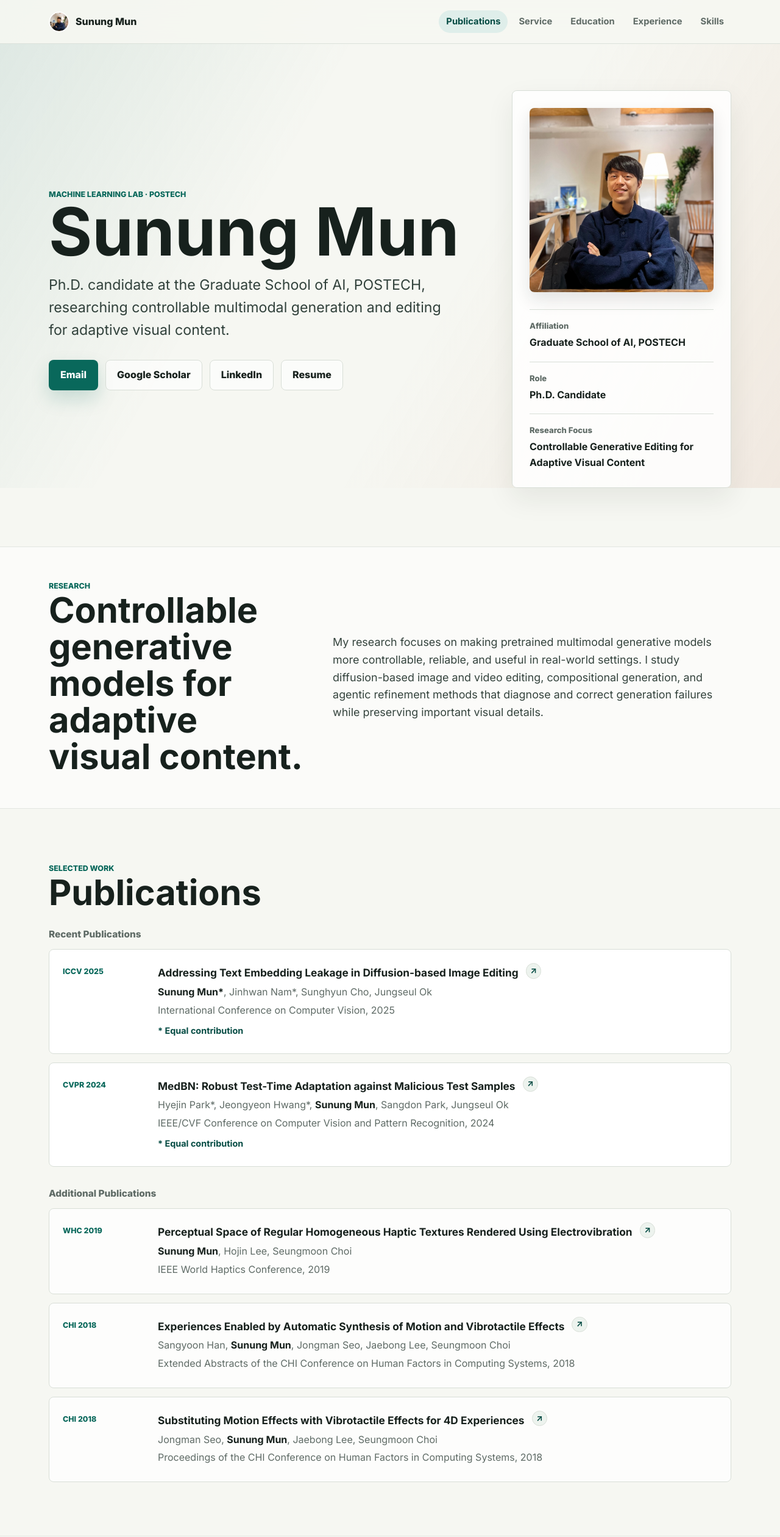
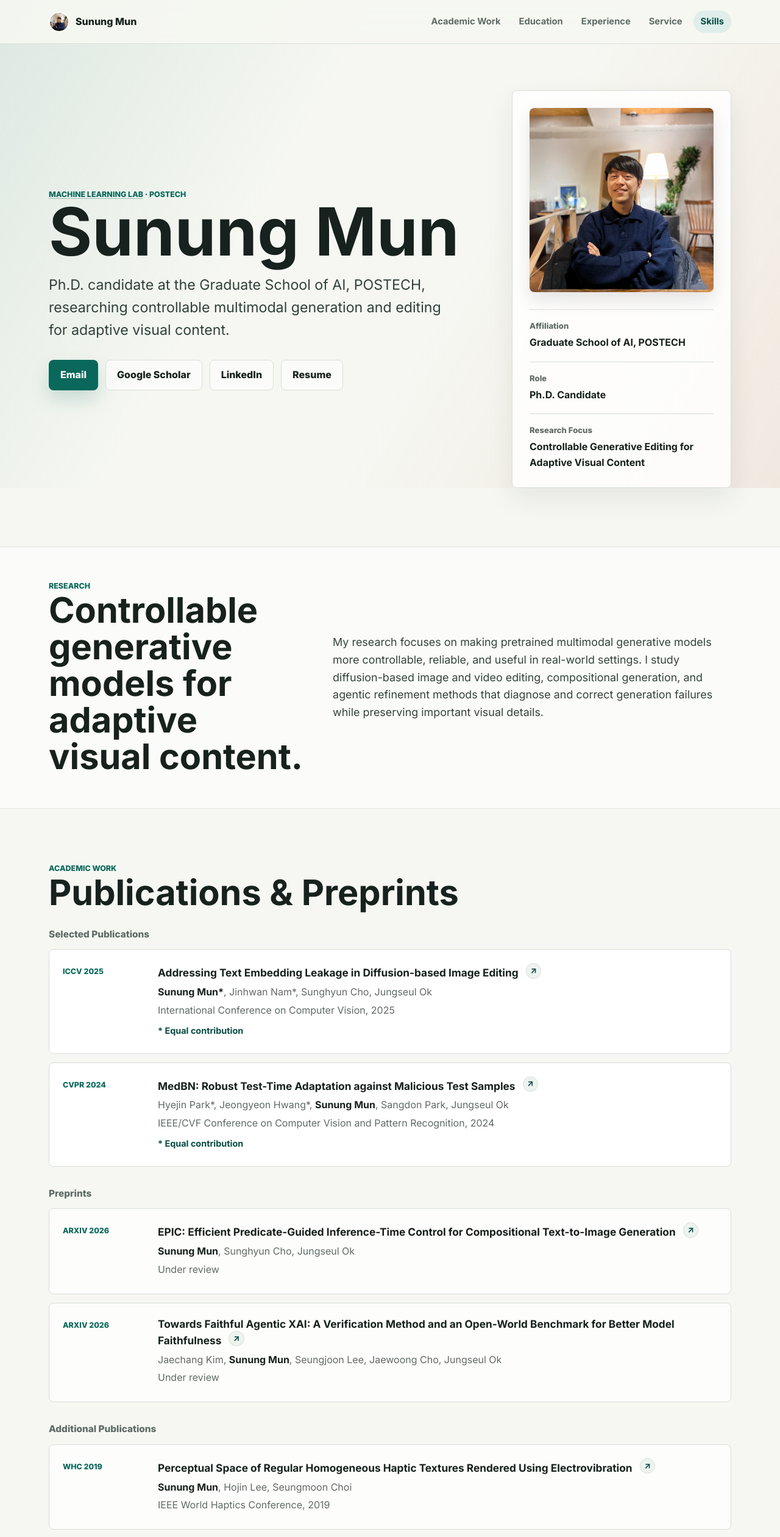
Before and after one commit to mtablo/mtablo.github.io, a plain HTML site: page index.html in a window 1280 px wide. Shown: the top 2520 px of the page at 61% size. Drawn offline with Linux system fonts and the light colour scheme.

Commit message:
chore: add links, adjust menu scroll

```diff
--- a/assets/css/styles.css
+++ b/assets/css/styles.css
@@ -61,6 +61,10 @@ img {
 .section-shell {
   width: min(var(--max-width), calc(100% - 40px));
   margin: 0 auto;
+}
+
+main > section[id] {
+  scroll-margin-top: 28px;
 }
 
 .site-header {
@@ -456,6 +460,12 @@ h3 {
   }
 }
 
+@media (min-width: 821px) {
+  main > section[id] {
+    scroll-margin-top: 96px;
+  }
+}
+
 @media (max-width: 820px) {
   .site-header {
     position: static;
--- a/assets/js/main.js
+++ b/assets/js/main.js
@@ -5,30 +5,54 @@ if (year) {
 }
 
 const navLinks = Array.from(document.querySelectorAll(".site-nav a"));
-const sections = navLinks
-  .map((link) => document.querySelector(link.getAttribute("href")))
+const navSections = navLinks
+  .map((link) => {
+    const section = document.querySelector(link.getAttribute("href"));
+
+    return section ? { link, section } : null;
+  })
   .filter(Boolean);
 
-if ("IntersectionObserver" in window && sections.length > 0) {
-  const observer = new IntersectionObserver(
-    (entries) => {
-      const visible = entries
-        .filter((entry) => entry.isIntersecting)
-        .sort((a, b) => b.intersectionRatio - a.intersectionRatio)[0];
+if (navSections.length > 0) {
+  let ticking = false;
 
-      if (!visible) {
-        return;
+  const updateActiveNav = () => {
+    const marker = Math.min(window.innerHeight * 0.38, 340);
+    const nearPageBottom =
+      window.scrollY + window.innerHeight >= document.documentElement.scrollHeight - 2;
+    const activeItem = nearPageBottom
+      ? navSections[navSections.length - 1]
+      : navSections.find(({ section }) => {
+          const rect = section.getBoundingClientRect();
+
+          return rect.top <= marker && rect.bottom > marker;
+        });
+
+    navSections.forEach(({ link }) => {
+      const isActive = link === activeItem?.link;
+
+      link.classList.toggle("is-active", isActive);
+
+      if (isActive) {
+        link.setAttribute("aria-current", "location");
+      } else {
+        link.removeAttribute("aria-current");
       }
+    });
 
-      navLinks.forEach((link) => {
-        link.classList.toggle("is-active", link.getAttribute("href") === `#${visible.target.id}`);
-      });
-    },
-    {
-      rootMargin: "-28% 0px -58% 0px",
-      threshold: [0.12, 0.32, 0.6],
-    },
-  );
+    ticking = false;
+  };
 
-  sections.forEach((section) => observer.observe(section));
+  const requestActiveNavUpdate = () => {
+    if (ticking) {
+      return;
+    }
+
+    ticking = true;
+    window.requestAnimationFrame(updateActiveNav);
+  };
+
+  updateActiveNav();
+  window.addEventListener("scroll", requestActiveNavUpdate, { passive: true });
+  window.addEventListener("resize", requestActiveNavUpdate);
 }
--- a/index.html
+++ b/index.html
@@ -27,10 +27,10 @@
       <span>Sunung Mun</span>
     </a>
     <nav class="site-nav" aria-label="Primary navigation">
-      <a href="#publications">Publications</a>
-      <a href="#service">Service</a>
+      <a href="#academic-work">Academic Work</a>
       <a href="#education">Education</a>
       <a href="#experience">Experience</a>
+      <a href="#academic-service">Service</a>
       <a href="#skills">Skills</a>
     </nav>
   </header>
@@ -38,7 +38,10 @@
   <main id="top">
     <section class="hero section-shell">
       <div class="hero-copy">
-        <p class="eyebrow">Machine Learning Lab &middot; POSTECH</p>
+        <p class="eyebrow">
+          <a href="https://ml.postech.ac.kr/" target="_blank" rel="noreferrer">Machine Learning Lab</a>
+          &middot; POSTECH
+        </p>
         <h1>Sunung Mun</h1>
         <p class="lead">
           Ph.D. candidate at the Graduate School of AI, POSTECH, researching
@@ -97,14 +100,14 @@
       </div>
     </section>
 
-    <section id="publications" class="section-shell content-section">
+    <section id="academic-work" class="section-shell content-section">
       <div class="section-heading">
-        <p class="section-kicker">Selected Work</p>
-        <h2>Publications</h2>
+        <p class="section-kicker">Academic Work</p>
+        <h2>Publications &amp; Preprints</h2>
       </div>
 
       <div class="publication-subsection is-first">
-        <h3 class="subsection-title">Recent Publications</h3>
+        <h3 class="subsection-title">Selected Publications</h3>
         <div class="publication-list">
           <article class="publication-card">
             <div class="publication-meta">
@@ -140,6 +143,47 @@
               <p>Hyejin Park*, Jeongyeon Hwang*, <strong>Sunung Mun</strong>, Sangdon Park, Jungseul Ok</p>
               <p>IEEE/CVF Conference on Computer Vision and Pattern Recognition, 2024</p>
               <p class="contribution-note">* Equal contribution</p>
+            </div>
+          </article>
+        </div>
+      </div>
+
+      <div class="publication-subsection">
+        <h3 class="subsection-title">Preprints</h3>
+        <div class="publication-list compact">
+          <article class="publication-card">
+            <div class="publication-meta">
+              <span>arXiv 2026</span>
+            </div>
+            <div>
+              <h3>
+                <span>EPIC: Efficient Predicate-Guided Inference-Time Control for Compositional Text-to-Image
+                  Generation</span>
+                <a class="paper-link" href="https://arxiv.org/abs/2605.11722" target="_blank" rel="noreferrer"
+                  aria-label="Open link for EPIC">
+                  <span aria-hidden="true">&#8599;</span>
+                </a>
+              </h3>
+              <p><strong>Sunung Mun</strong>, Sunghyun Cho, Jungseul Ok</p>
+              <p>Under review</p>
+            </div>
+          </article>
+
+          <article class="publication-card">
+            <div class="publication-meta">
+              <span>arXiv 2026</span>
+            </div>
+            <div>
+              <h3>
+                <span>Towards Faithful Agentic XAI: A Verification Method and an Open-World Benchmark for Better Model
+                  Faithfulness</span>
+                <a class="paper-link" href="https://arxiv.org/abs/2605.27879" target="_blank" rel="noreferrer"
+                  aria-label="Open link for Towards Faithful Agentic XAI">
+                  <span aria-hidden="true">&#8599;</span>
+                </a>
+              </h3>
+              <p>Jaechang Kim, <strong>Sunung Mun</strong>, Seungjoon Lee, Jaewoong Cho, Jungseul Ok</p>
+              <p>Under review</p>
             </div>
           </article>
         </div>
@@ -205,67 +249,6 @@
       </div>
     </section>
 
-    <section class="section-band">
-      <div class="section-shell content-section">
-        <div class="section-heading">
-          <p class="section-kicker">Manuscripts</p>
-          <h2>Preprints</h2>
-        </div>
-
-        <div class="publication-list compact">
-          <article class="publication-card">
-            <div class="publication-meta">
-              <span>arXiv 2026</span>
-            </div>
-            <div>
-              <h3>
-                <span>EPIC: Efficient Predicate-Guided Inference-Time Control for Compositional Text-to-Image
-                  Generation</span>
-                <a class="paper-link" href="https://arxiv.org/abs/2605.11722" target="_blank" rel="noreferrer"
-                  aria-label="Open link for EPIC">
-                  <span aria-hidden="true">&#8599;</span>
-                </a>
-              </h3>
-              <p><strong>Sunung Mun</strong>, Sunghyun Cho, Jungseul Ok</p>
-              <p>Under review</p>
-            </div>
-          </article>
-
-          <article class="publication-card">
-            <div class="publication-meta">
-              <span>arXiv 2026</span>
-            </div>
-            <div>
-              <h3>
-                <span>Towards Faithful Agentic XAI: A Verification Method and an Open-World Benchmark for Better Model
-                  Faithfulness</span>
-                <a class="paper-link" href="https://arxiv.org/abs/2605.27879" target="_blank" rel="noreferrer"
-                  aria-label="Open link for Towards Faithful Agentic XAI">
-                  <span aria-hidden="true">&#8599;</span>
-                </a>
-              </h3>
-              <p>Jaechang Kim, <strong>Sunung Mun</strong>, Seungjoon Lee, Jaewoong Cho, Jungseul Ok</p>
-              <p>Under review</p>
-            </div>
-          </article>
-        </div>
-      </div>
-    </section>
-
-    <section id="service" class="section-shell content-section two-column">
-      <div class="section-heading">
-        <p class="section-kicker">Academic Service</p>
-        <h2>Reviewer</h2>
-      </div>
-      <div class="timeline">
-        <article class="timeline-item">
-          <p class="timeline-date">2026</p>
-          <h3>Conference Reviewing</h3>
-          <p>Reviewer for CVPR 2026, ECCV 2026, and NeurIPS 2026.</p>
-        </article>
-      </div>
-    </section>
-
     <section id="education" class="section-shell content-section two-column">
       <div class="section-heading">
         <p class="section-kicker">Background</p>
@@ -275,13 +258,24 @@
         <article class="timeline-item">
           <p class="timeline-date">Sep 2022 - Present</p>
           <h3>Ph.D. Candidate, Artificial Intelligence</h3>
-          <p>POSTECH, Machine Learning Lab</p>
-          <p class="muted">Supervised by Prof. Jungseul Ok &middot; GPA: 4.17/4.3</p>
+          <p>
+            POSTECH,
+            <a href="https://ml.postech.ac.kr/" target="_blank" rel="noreferrer">Machine Learning Lab</a>
+          </p>
+          <p class="muted">
+            Supervised by
+            <a href="https://sites.google.com/view/jungseulok" target="_blank" rel="noreferrer">Prof. Jungseul Ok</a>
+            &middot; GPA: 4.17/4.3
+          </p>
         </article>
         <article class="timeline-item">
           <p class="timeline-date">2017 - 2019</p>
           <h3>M.S., Computer Science</h3>
-          <p>POSTECH, Haptics and Virtual Reality Lab</p>
+          <p>
+            POSTECH,
+            <a href="https://interaction.postech.ac.kr/" target="_blank" rel="noreferrer">Haptics and Virtual Reality
+              Lab</a>
+          </p>
           <p class="muted">Supervised by Prof. Seung-Moon Choi &middot; GPA: 3.78/4.3</p>
         </article>
         <article class="timeline-item">
@@ -322,6 +316,25 @@
       </div>
     </section>
 
+    <section id="academic-service" class="section-shell content-section two-column">
+      <div class="section-heading">
+        <p class="section-kicker">Academic Service</p>
+        <h2>Peer Review</h2>
+      </div>
+      <div class="timeline">
+        <article class="timeline-item">
+          <p class="timeline-date">2026</p>
+          <h3>Conference Reviewer</h3>
+          <p>CVPR, ECCV, and NeurIPS.</p>
+        </article>
+        <article class="timeline-item">
+          <p class="timeline-date">2026</p>
+          <h3>Journal Track Reviewer</h3>
+          <p>Pacific Graphics 2026, Computer Graphics Forum special issue.</p>
+        </article>
+      </div>
+    </section>
+
     <section id="skills" class="section-shell content-section skill-section">
       <div class="section-heading">
         <p class="section-kicker">Toolkit</p>
```
